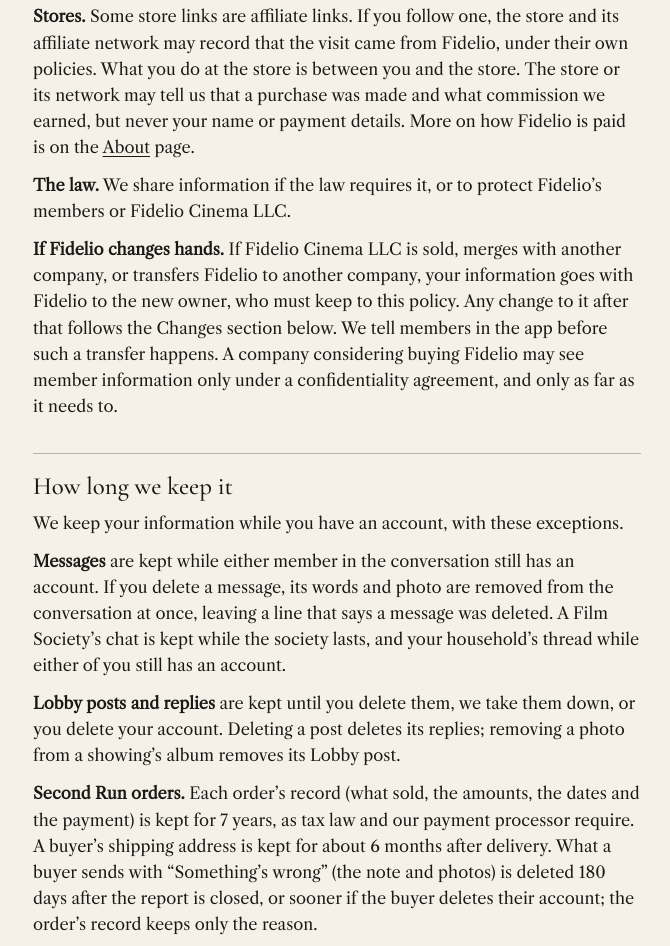
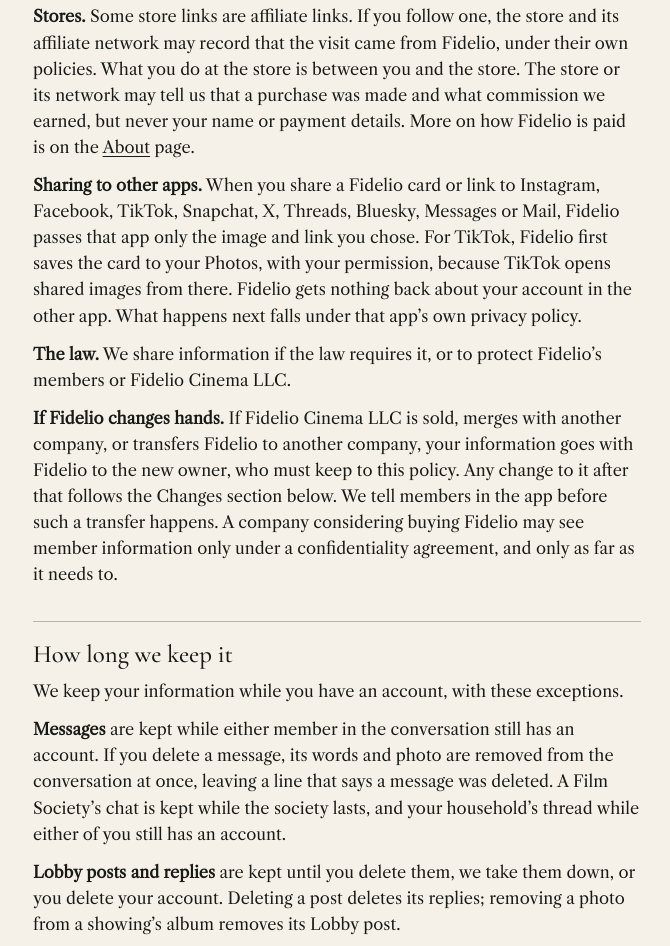
Before and after one commit to nicknightengale/fidelio-site, a plain HTML site: page privacy.html in a window 1280 px wide. Shown: the part 7908-8854 px from the top of the page, without its empty margins (303-973 px from the left). Drawn offline with Linux system fonts and the light colour scheme.

Commit message:
Update privacy policy with sharing details
Added information about sharing Fidelio cards and links to various apps, including privacy implications.

```diff
--- a/privacy.html
+++ b/privacy.html
@@ -83,6 +83,7 @@
     <li>Apple runs Sign in with Apple, the App Store, membership purchases and notifications, draws the maps in Around Town (Apple Maps), gives the forecast for outdoor showings (Apple Weather, sent only the showing&rsquo;s area, never your account), and hosts our support mailbox (iCloud Mail). If you test Fidelio through TestFlight, Apple passes us the feedback and crash reports you choose to send.</li>
   </ul>
   <p><strong>Stores.</strong> Some store links are affiliate links. If you follow one, the store and its affiliate network may record that the visit came from Fidelio, under their own policies. What you do at the store is between you and the store. The store or its network may tell us that a purchase was made and what commission we earned, but never your name or payment details. More on how Fidelio is paid is on the <a href="/about.html#how-paid">About</a> page.</p>
+  <p><strong>Sharing to other apps.</strong> When you share a Fidelio card or link to Instagram, Facebook, TikTok, Snapchat, X, Threads, Bluesky, Messages or Mail, Fidelio passes that app only the image and link you chose. For TikTok, Fidelio first saves the card to your Photos, with your permission, because TikTok opens shared images from there. Fidelio gets nothing back about your account in the other app. What happens next falls under that app&rsquo;s own privacy policy.</p>
   <p><strong>The law.</strong> We share information if the law requires it, or to protect Fidelio&rsquo;s members or Fidelio Cinema LLC.</p>
   <p><strong>If Fidelio changes hands.</strong> If Fidelio Cinema LLC is sold, merges with another company, or transfers Fidelio to another company, your information goes with Fidelio to the new owner, who must keep to this policy. Any change to it after that follows the Changes section below. We tell members in the app before such a transfer happens. A company considering buying Fidelio may see member information only under a confidentiality agreement, and only as far as it needs to.</p>
 
```
